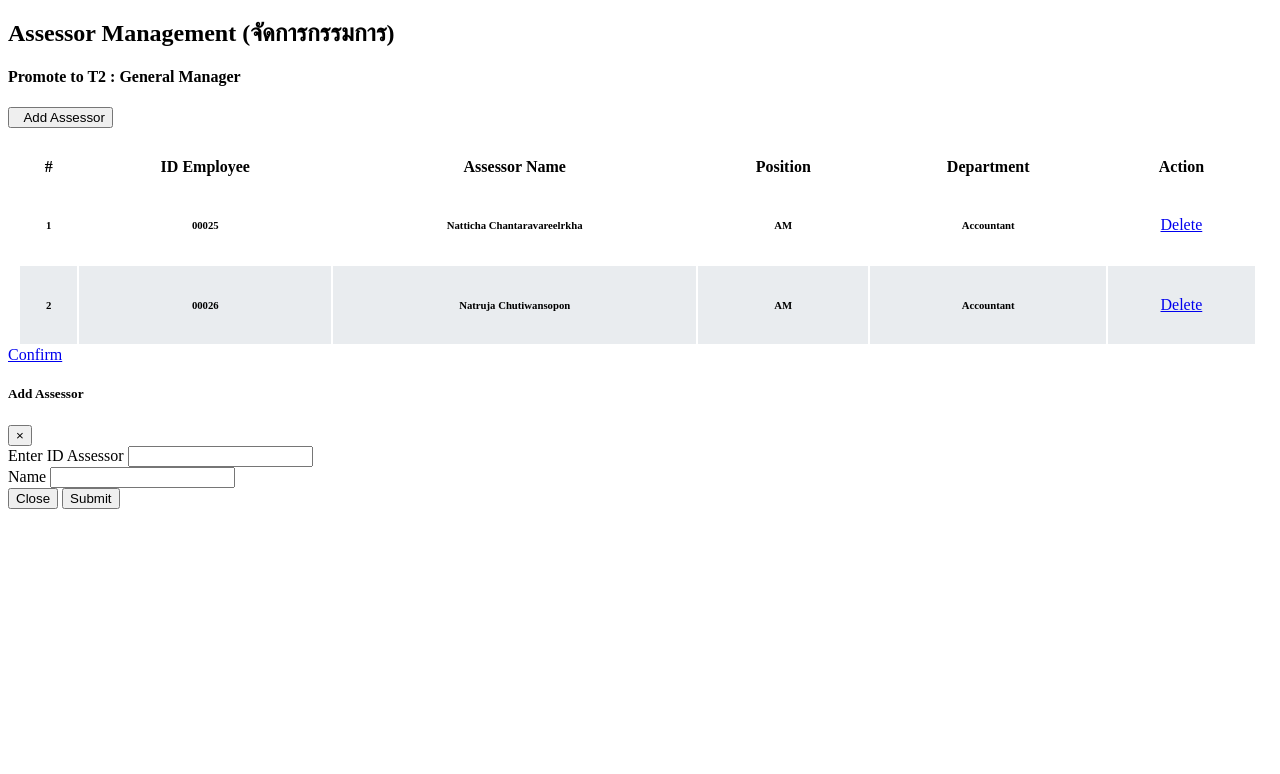
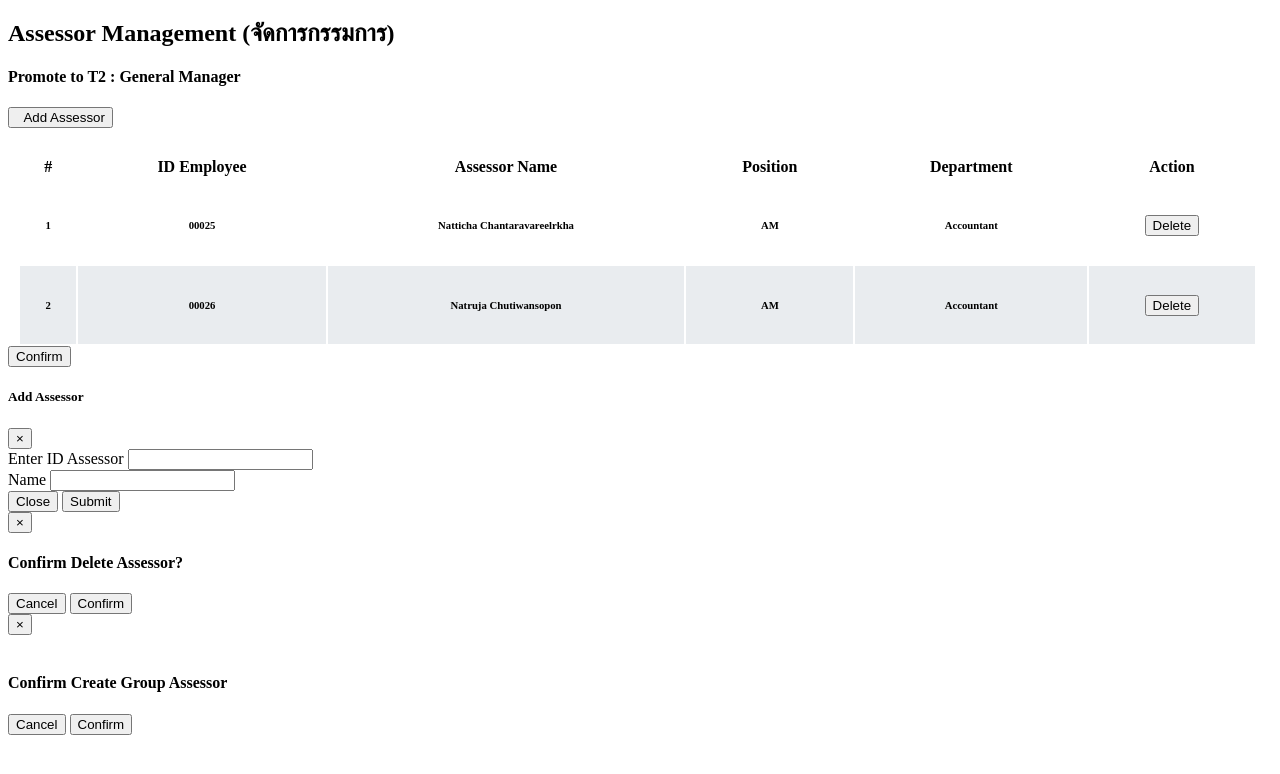
Before and after one commit to armbrmcc/PEFS, a CodeIgniter app: the page made by application/views/consent/v_assessor_management_detail.php in a window 1280 px wide. Shown: the top 774 px of the page. Run offline with CodeIgniter, Linux system fonts and the light colour scheme.

Commit message:
Modal Delete Assessor

```diff
--- a/application/views/consent/v_assessor_management_detail.php
+++ b/application/views/consent/v_assessor_management_detail.php
@@ -73,8 +73,8 @@
                             </div>
                             <div class="col-6 text-end">
                                 <!-- Button trigger modal -->
-                                <button type="button" class="btn bg-gradient-info btn-block mb-3"
-                                    data-bs-toggle="modal" data-bs-target="#exampleModalMessage">
+                                <button type="button" class="btn bg-gradient-info btn-block mb-3" data-bs-toggle="modal"
+                                    data-bs-target="#ModalAddAssessor">
                                     <i class="fas fa-plus"></i>&nbsp;&nbsp;Add Assessor
                                 </button>
                             </div>
@@ -123,8 +123,10 @@
                                         </div>
                                     </td>
                                     <td class="align-middle">
-                                        <a class="btn btn-link text-danger text-gradient px-3 mb-0"
-                                            href="javascript:;"><i class="far fa-trash-alt me-2"></i>Delete</a>
+                                        <!-- Button trigger modal -->
+                                        <button type="button" class="btn btn-link text-danger text-gradient px-3 mb-0"
+                                            data-bs-toggle="modal" data-bs-target="#ModalDeleteAssessor">
+                                            <i class="far fa-trash-alt me-2"></i>Delete</button>
                                     </td>
                                 </tr>
                                 <tr>
@@ -154,8 +156,10 @@
                                         </div>
                                     </td>
                                     <td class="align-middle">
-                                        <a class="btn btn-link text-danger text-gradient px-3 mb-0"
-                                            href="javascript:;"><i class="far fa-trash-alt me-2"></i>Delete</a>
+                                        <!-- Button trigger modal -->
+                                        <button type="button" class="btn btn-link text-danger text-gradient px-3 mb-0"
+                                            data-bs-toggle="modal" data-bs-target="#ModalDeleteAssessor">
+                                            <i class="far fa-trash-alt me-2"></i>Delete</button>
                                     </td>
                                 </tr>
 
@@ -166,7 +170,10 @@
                     </div>
                 </div>
                 <div class="col-12 text-end">
-                    <a class="btn bg-gradient-success mb-0" href="javascript:;">Confirm</a>
+                    <!-- Button trigger modal -->
+                    <button type="button" class="btn bg-gradient-success mb-0" data-bs-toggle="modal"
+                        data-bs-target="#ModalConfirmAssessor">Confirm
+                    </button>
                 </div>
             </div>
         </div>
@@ -181,13 +188,13 @@
 </html>
 
 
-<!-- Modal -->
-<div class="modal fade" id="exampleModalMessage" tabindex="-1" role="dialog" aria-labelledby="exampleModalMessageTitle"
+<!-- Modal Add Assessor-->
+<div class="modal fade" id="ModalAddAssessor" tabindex="-1" role="dialog" aria-labelledby="ModalAddAssessorTitle"
     aria-hidden="true">
     <div class="modal-dialog modal-dialog-centered" role="document">
         <div class="modal-content">
             <div class="modal-header">
-                <h5 class="modal-title" id="exampleModalLabel">Add Assessor</h5>
+                <h5 class="modal-title" id="ModalAddAssessorLabel">Add Assessor</h5>
                 <button type="button" class="btn-close" data-bs-dismiss="modal" aria-label="Close">
                     <span aria-hidden="true">×</span>
                 </button>
@@ -211,3 +218,62 @@
         </div>
     </div>
 </div>
+
+
+<!-- Modal Delete Assessor-->
+<div class="modal fade" id="ModalDeleteAssessor" tabindex="-1" role="dialog" aria-labelledby="ModalDeleteAssessorTitle"
+    aria-hidden="true">
+    <div class="modal-dialog modal-dialog-centered" role="document">
+        <div class="modal-content">
+            <div class="col-12 text-end">
+                <button type="button" class="btn-close" data-bs-dismiss="modal" aria-label="Close">
+                    <span aria-hidden="true">×</span>
+                </button>
+            </div>
+
+
+            <div class="modal-body">
+                <div class="py-3 text-center">
+                    <div>
+                    <i class="fas fa-exclamation-triangle fa-8x" style="color:#FBD418"></i>
+                    </div>
+                    <h4 class="text-gradient text-danger mt-4">Confirm Delete Assessor?</h4>
+                    <!-- <p>A small river named Duden flows by their place and supplies it with the necessary regelialia.</p> -->
+                </div>
+            </div>
+            <div class="modal-footer">
+                <button type="button" class="btn bg-gradient-danger" data-bs-dismiss="modal">Cancel</button>
+                <button type="button" class="btn bg-gradient-success">Confirm</button>
+            </div>
+        </div>
+    </div>
+</div>
+
+<!-- Modal Confirm Create Group Assessor -->
+<div class="modal fade" id="ModalConfirmAssessor" tabindex="-1" role="dialog"
+    aria-labelledby="ModalConfirmAssessorTitle" aria-hidden="true">
+    <div class="modal-dialog modal-dialog-centered" role="document">
+        <div class="modal-content">
+            <div class="col-12 text-end">
+                <button type="button" class="btn-close" data-bs-dismiss="modal" aria-label="Close">
+                    <span aria-hidden="true">×</span>
+                </button>
+            </div>
+
+            <div class="modal-body">
+                <div class="py-3 text-center">
+                    <div>
+                    <i class="fas fa-users fa-8x" style="color:#2AA6F4"></i>
+                    </div>
+                    <br>
+                    <h4 >Confirm Create Group Assessor</h4>
+                    <!-- <p>A small river named Duden flows by their place and supplies it with the necessary regelialia.</p> -->
+                </div>
+            </div>
+            <div class="modal-footer">
+                <button type="button" class="btn bg-gradient-danger" data-bs-dismiss="modal">Cancel</button>
+                <button type="button" class="btn bg-gradient-success">Confirm</button>
+            </div>
+        </div>
+    </div>
+</div>
```
